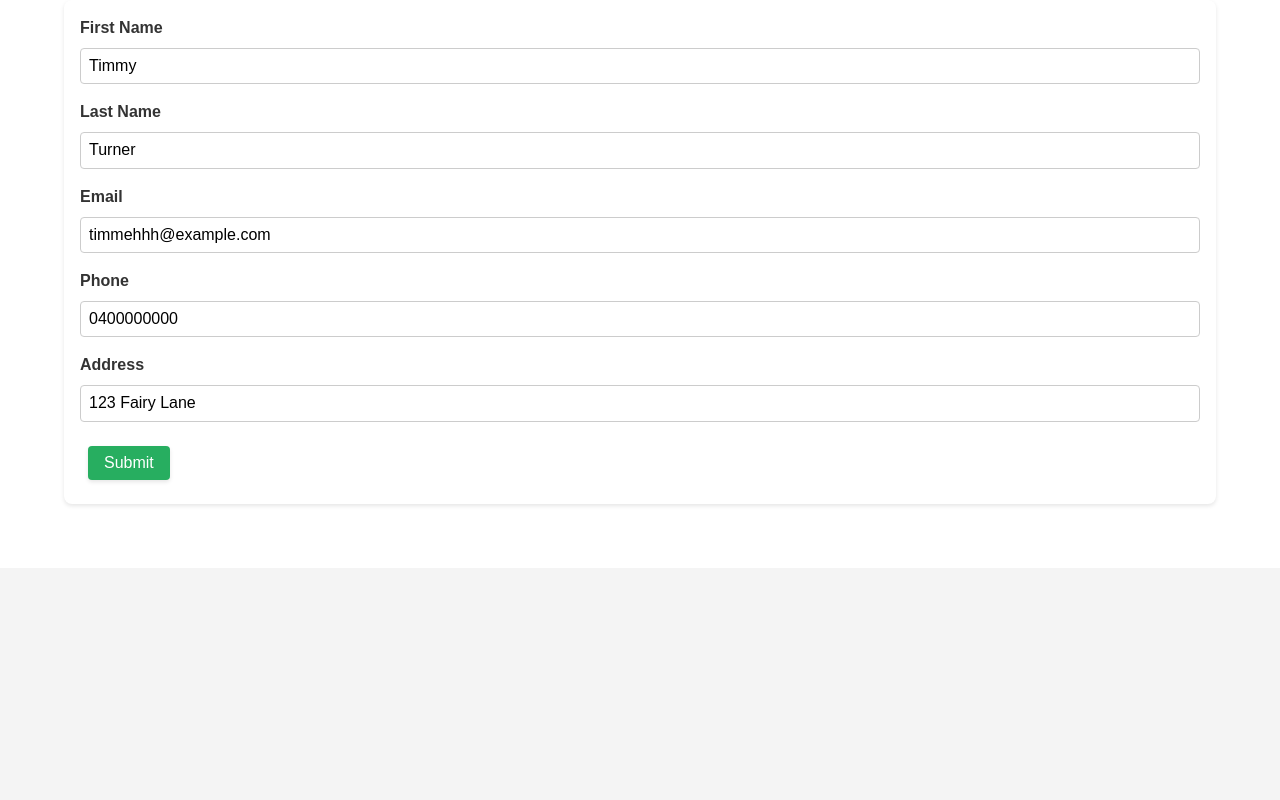
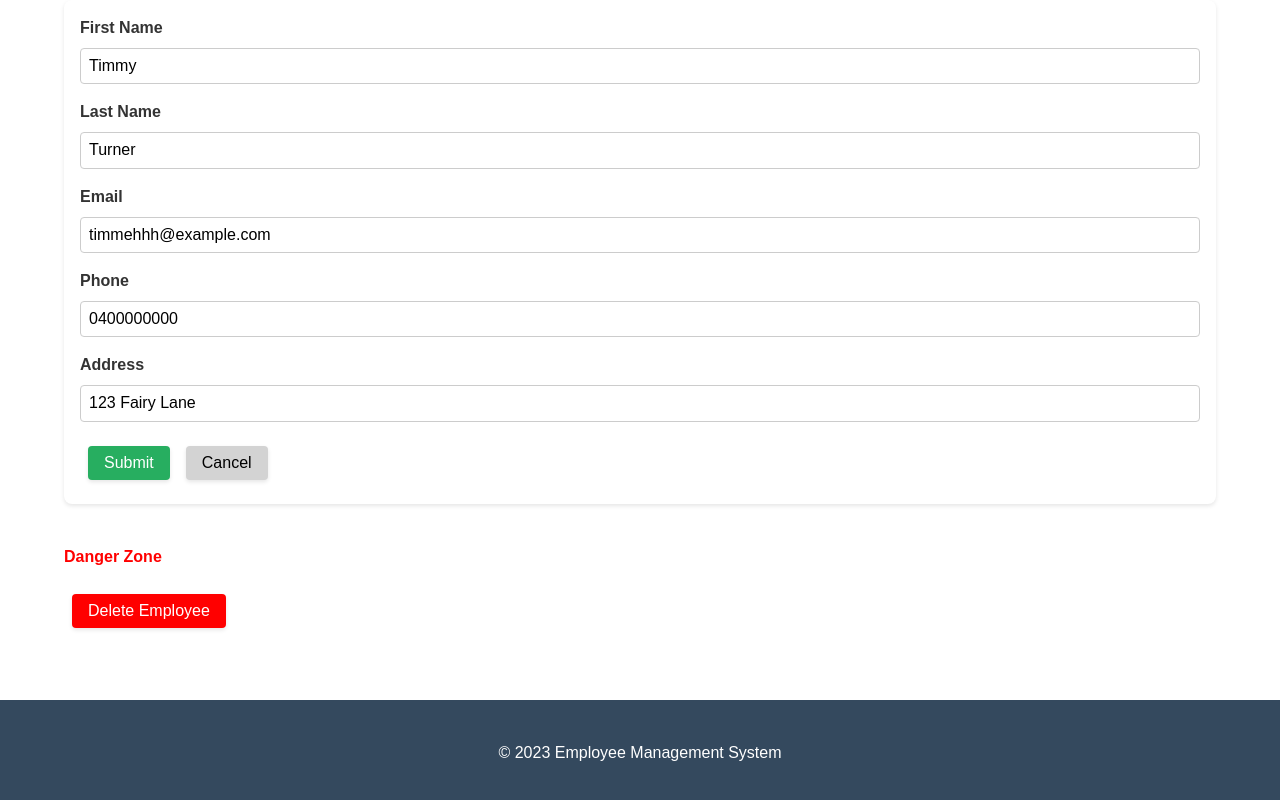
Before and after one commit to carriegale2710/employee-creator, a React (Vite) app in the folder front-end/: page /employees/1/edit in a window 1280 px wide. Shown: the part 352-1152 px from the top of the page. Before the commit the page ends 920 px from the top, so only its background shows below. Built offline with nearby package versions, Linux system fonts and the light colour scheme; no server answers.

Commit message:
moves delete button to edit page with warning message on hover

```diff
--- a/front-end/src/App.tsx
+++ b/front-end/src/App.tsx
@@ -10,6 +10,7 @@ import CreateContract from "./pages/CreateContract";
 
 function App() {
   return (
+    <>
       <BrowserRouter>
         <NavBar />
         <Routes>
@@ -25,6 +26,10 @@ function App() {
           <Route path="/*" element={<NotFoundPage />} />
         </Routes>
       </BrowserRouter>
+      <footer>
+        <p>&copy; 2023 Employee Management System</p>
+      </footer>
+    </>
   );
 }
 
--- a/front-end/src/components/Card/Card.tsx
+++ b/front-end/src/components/Card/Card.tsx
@@ -14,16 +14,15 @@ const Card = ({ employee }: CardProps) => {
         <p id="employee-name" style={{ fontWeight: "bold", fontSize: "1.2em" }}>
           {employee.firstName} {employee.lastName}
         </p>
-        <p id="employee-email">{employee.email} </p>
-        <p id="employee-phone">{employee.phone || ""}</p>
-        <p id="employee-address">{employee.address || ""}</p>
+        <p>Employee ID: {employee.id}</p>
+        <p id="employee-email">Email: {employee.email} </p>
+        <p id="employee-phone">Phone: {employee.phone || ""}</p>
+        <p id="employee-address">Address: {employee.address || ""}</p>
       </div>
       <span className="buttons">
         <NavLink to={`/employees/${employee.id}/edit`}>
           <Button>Edit</Button>
         </NavLink>
-        <Button>Delete</Button>
-        <br />
         <NavLink to={`/employees/new/contract`}>
           <Button>New Contract</Button>
         </NavLink>
--- a/front-end/src/containers/EmployeeForm/EmployeeForm.tsx
+++ b/front-end/src/containers/EmployeeForm/EmployeeForm.tsx
@@ -119,6 +119,14 @@ const EmployeeForm = ({ prefilled }: EmployeeFormProps) => {
         <Button type="submit" disabled={isSubmitting}>
           {isSubmitting ? "Submitting..." : "Submit"}
         </Button>
+
+        <Button
+          style={{ backgroundColor: "lightgray", color: "black" }}
+          type="button"
+          onClick={() => console.log("Cancel button clicked")}
+        >
+          Cancel
+        </Button>
       </form>
     </>
   );
--- a/front-end/src/pages/EditPage.tsx
+++ b/front-end/src/pages/EditPage.tsx
@@ -1,10 +1,21 @@
+import { useState } from "react";
+import Button from "../components/Button/Button";
 import EmployeeForm from "../containers/EmployeeForm/EmployeeForm";
 import { employee1 } from "../services/mockEmployees";
+import { NavLink } from "react-router-dom";
 
 //needs to preload data from selected employee from Card
 // you come here on Edit Button
 
+const onDelete = () => {
+  // Logic to handle delete action
+  console.log("Delete Employee button clicked");
+  // You can implement the delete functionality here
+};
+
 const EditPage = () => {
+  const [deleteWarningVisible, setDeleteWarningVisible] = useState(false);
+
   return (
     <>
       <header>
@@ -13,6 +24,34 @@ const EditPage = () => {
       </header>
       <main>
         <EmployeeForm prefilled={employee1} />
+
+        <br />
+        <p style={{ color: "red", fontWeight: "bold" }}>Danger Zone</p>
+
+        <Button
+          style={{ backgroundColor: "red" }}
+          type="button"
+          onClick={onDelete}
+          onMouseOver={() => {
+            setDeleteWarningVisible(true);
+          }}
+          onMouseOut={() => {
+            setDeleteWarningVisible(false);
+          }}
+        >
+          Delete Employee
+        </Button>
+
+        <span
+          id="delete-warning"
+          style={{
+            color: "red",
+            display: deleteWarningVisible ? "block" : "none",
+          }}
+        >
+          Are you sure? This will delete the employee and all associated
+          contracts.
+        </span>
       </main>
     </>
   );
--- a/front-end/src/services/employees.ts
+++ b/front-end/src/services/employees.ts
@@ -66,3 +66,13 @@ export const updateEmployee = async (id: number, formData: EmployeeDTO) => {
   const result = await response.json();
   return result;
 };
+
+export const deleteEmployee = async (id: number) => {
+  const response = await fetch(`${API_URL}/employees/${id}`, {
+    method: "DELETE",
+  });
+  if (!response.ok) {
+    throw new Error("Failed to delete employee");
+  }
+  return true; // Return true on successful deletion
+};
```
Lines whose indentation alone changed are shown as unchanged.
